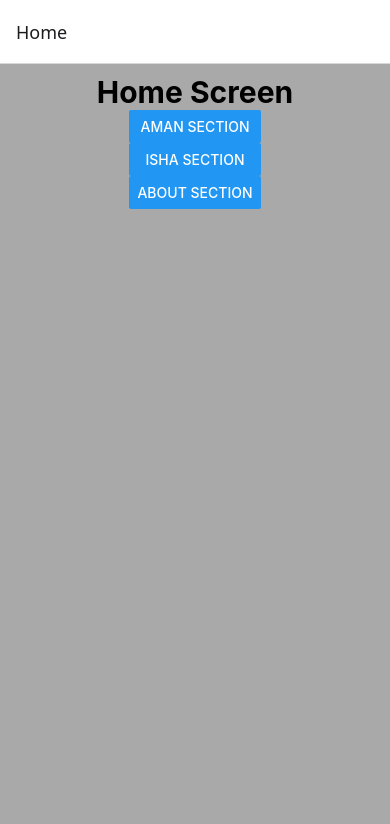
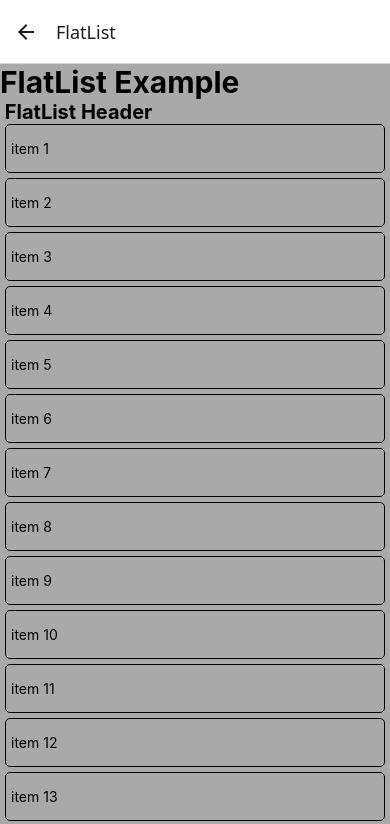
Before and after one commit to dedJack/SecondNative, a React Native app: screen /FlatList in a window 390 px wide. Shown: the top 824 px of the page. Built offline with nearby package versions, Linux system fonts and the light colour scheme.

Commit message:
Another Day Another Files, Today we covered FlatList,DrawerNavigation

```diff
--- a/src/RootNavigator.tsx
+++ b/src/RootNavigator.tsx
@@ -1,8 +1,8 @@
 import {createStackNavigator} from '@react-navigation/stack';
 import HomeScreen from './screens/HomeScreen';
 import {StackScreenTypeProp} from './types';
-import ProfileScreen from './screens/ProfileScreen';
-import AboutScreen from './screens/AboutScreen';
+import FlatLiseDemo from './screens/FlatLiseDemo';
+
 
 //Create prop type for every screen, Here i have created a prop type, But later i have move it to the another TypeScript file, as it is used by every screen.
 {
@@ -20,15 +20,8 @@ const Stack = createStackNavigator<StackScreenTypeProp>();
 const RootNavigator: React.FC = () => {
   return (
     <Stack.Navigator>
-      <Stack.Screen name="Home" component={HomeScreen} />
-      <Stack.Screen
-        options={({route}) => ({
-          title: `${route.params.userId}`,
-        })}
-        name="Profile"
-        component={ProfileScreen}
-      />
-      <Stack.Screen name="About" component={AboutScreen} />
+      <Stack.Screen name='Home' component={HomeScreen}/>
+      <Stack.Screen name='FlatList' component={FlatLiseDemo}/>
     </Stack.Navigator>
   );
 };
--- a/src/screens/AboutScreen.tsx
+++ /dev/null
@@ -1,23 +0,0 @@
-import {StackNavigationProp, StackScreenProps} from '@react-navigation/stack';
-import React from 'react';
-import {Button, Text, View} from 'react-native';
-import {StackScreenTypeProp} from '../types';
-import {useNavigation} from '@react-navigation/native';
-
-type AboutScreenNavigationProp = StackNavigationProp<
-  StackScreenTypeProp,
-  'About'
->;
-const AboutScreen: React.FC = () => {
-  const navigation = useNavigation<AboutScreenNavigationProp>();
-
-  return (
-    <View>
-      <Text>About Screen</Text>
-      <Button title="Go to Home" onPress={() => navigation.navigate('Home')} />
-      <Button title="shubham section" onPress={() => navigation.navigate("Profile",{userId:"Shubham choudhary",age:50})} />
-    </View>
-  );
-};
-
-export default AboutScreen;
--- /dev/null
+++ b/src/screens/FlatLiseDemo.tsx
@@ -0,0 +1,70 @@
+import {StackNavigationProp} from '@react-navigation/stack';
+import React from 'react';
+import {FlatList, StyleSheet, Text, View} from 'react-native';
+import {StackScreenTypeProp} from '../types';
+
+type FlatListNavigationProp = StackNavigationProp<
+  StackScreenTypeProp,
+  'FlatList'
+>;
+const FlatLiseDemo: React.FC = () => {
+  //Sample Data || Data From Api, if using.
+  const Flat_Data = Array.from({length: 40}, (_, index) => ({
+    id: `${index + 1}`,
+    title: `item ${index + 1}`,
+  }));
+
+  const handleRenderitem = ({item}: {item: {id: String; title: String}}) => (
+    <View style={styles.container1}>
+      <Text>{item.title}</Text>
+    </View>
+  );
+
+  return (
+    <View style={styles.container}>
+      <Text style={styles.header}>FlatList Example</Text>
+      <FlatList
+        ListHeaderComponent={
+          <Text style={styles.FlatListHeader}> FlatList Header</Text>
+        }
+        ListFooterComponent={
+          <Text style={styles.FlatListFooter}> FlatList Footer</Text>
+        }
+        data={Flat_Data}
+        renderItem={handleRenderitem}
+      />
+    </View>
+  );
+};
+
+const styles = StyleSheet.create({
+  container: {
+    backgroundColor: 'darkgrey',
+    marginBottom: 5,
+    flex: 1,
+  },
+
+  header: {
+    fontSize: 30,
+    fontWeight: 'bold',
+  },
+  container1: {
+    marginBottom: 5,
+    borderWidth: 0.5,
+    borderRadius: 5,
+    marginHorizontal: 5,
+    paddingHorizontal: 5,
+    paddingVertical: 15,
+  },
+  FlatListHeader: {
+    fontSize: 20,
+    fontWeight: 'bold',
+  },
+  FlatListFooter: {
+    fontSize: 20,
+    fontWeight: 'bold',
+    color: 'white',
+  },
+});
+
+export default FlatLiseDemo;
--- a/src/screens/HomeScreen.tsx
+++ b/src/screens/HomeScreen.tsx
@@ -2,6 +2,7 @@ import {useNavigation} from '@react-navigation/native';
 import {StackNavigationProp} from '@react-navigation/stack';
 import {StyleSheet, View, Text, Button} from 'react-native';
 import {StackScreenTypeProp} from '../types';
+import {BottomTabNavigationProp} from '@react-navigation/bottom-tabs';
 
 //create a type of Prop for HomeScreen.
 type HomeScreenNavigationprop = StackNavigationProp<
@@ -10,29 +11,17 @@ type HomeScreenNavigationprop = StackNavigationProp<
 >;
 
 const HomeScreen: React.FC = () => {
-  //useNavigation is use to navigate form one screen to another.
+
+  //UseNavigation is used to navigate to another screen.
   const navigation = useNavigation<HomeScreenNavigationprop>();
+
   return (
     <View style={styles.container}>
       <Text style={styles.header}> Home Screen </Text>
-      <View style={styles.btnContainer}>
-        <Button
-          title="Aman Section"
-          onPress={() =>
-            navigation.navigate('Profile', {userId: 'Aman', age: 22})
-          }
-        />
-        <Button
-          title="Isha Section"
-          onPress={() =>
-            navigation.navigate('Profile', {userId: 'Isha', age: 24})
-          }
-        />
-        <Button
-          title="About Section"
-          onPress={() => navigation.navigate('About')}
-        />
-      </View>
+      <Button
+        title="FlatList Example"
+        onPress={() => navigation.navigate('FlatList')}
+      />
     </View>
   );
 };
@@ -40,10 +29,8 @@ const HomeScreen: React.FC = () => {
 const styles = StyleSheet.create({
   container: {
     backgroundColor: 'darkgrey',
-    flex: 1,
     alignItems: 'center',
     paddingTop: 10,
-
   },
   header: {
     fontSize: 30,
--- a/src/screens/ProfileScreen.tsx
+++ /dev/null
@@ -1,44 +0,0 @@
-import {StackNavigationProp} from '@react-navigation/stack';
-import {StyleSheet, View, Text, Button} from 'react-native';
-import {StackScreenTypeProp} from '../types';
-import {RouteProp, useNavigation, useRoute} from '@react-navigation/native';
-
-//create a type of Prop for profileScreen.
-type ProfileScreenNavigationProp = StackNavigationProp<
-  StackScreenTypeProp,
-  'Profile'
->;
-
-//Route Prop- It is used whenever we want to show data in this screen that is passed from another Screens.
-//route Prop - provides information about the current route, including its parameters and place in the navigation hierarchy
-type ProfileRouteProp = RouteProp<StackScreenTypeProp, 'Profile'>;
-
-const ProfileScreen: React.FC = () => {
-  const route = useRoute<ProfileRouteProp>();
-  const navigation = useNavigation<ProfileScreenNavigationProp>();
-  return (
-    <View style={styles.container}>
-      <Text style={styles.header}>My name is :{route.params.userId}</Text>
-      <Text style={styles.header}>My Age is :{route.params.age}</Text>
-      <Button
-        title="About Section"
-        onPress={() => navigation.navigate('About')}
-      />
-    </View>
-  );
-};
-
-const styles = StyleSheet.create({
-  container: {
-    backgroundColor: 'darkgrey',
-    flex: 1,
-    alignItems: 'center',
-    paddingTop: 30,
-  },
-  header: {
-    fontSize: 30,
-    fontWeight: 'bold',
-  },
-});
-
-export default ProfileScreen;
--- a/src/types.ts
+++ b/src/types.ts
@@ -1,8 +1,4 @@
 export type StackScreenTypeProp = {
     "Home" : undefined;
-    "Profile" : {
-        userId: String,
-        age: number,
-    };
-    "About" : undefined;
+    "FlatList" :undefined;
 }
```
